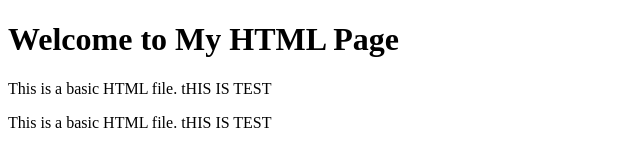
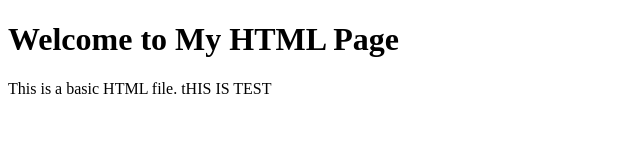
Before and after one commit to myworkbench89/git_workflow, a plain HTML site: page app.html in a window 1280 px wide. Shown: the whole page, without its empty margins (0-640 px from the left). Drawn offline with Linux system fonts and the light colour scheme.

Commit message:
Revert "app.html updated twice"
This reverts commit e17ac522217461cb0d52768bc288ffb153fd8030.

```diff
--- a/app.html
+++ b/app.html
@@ -7,6 +7,5 @@
 <body>
     <h1>Welcome to My HTML Page</h1>
     <p>This is a basic HTML file. tHIS IS TEST</p>
-    <p>This is a basic HTML file. tHIS IS TEST</p>
 </body>
 </html>
```
